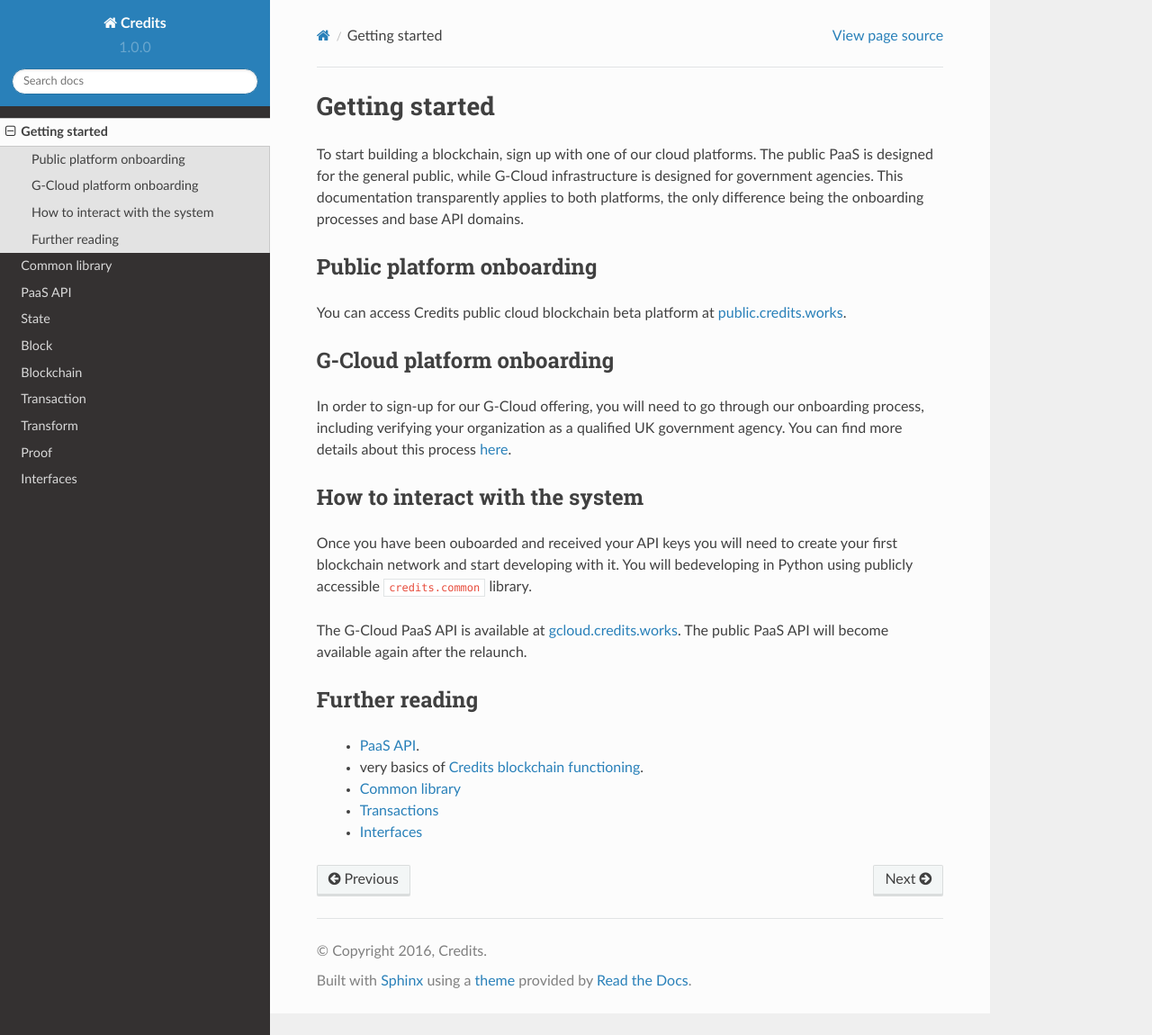
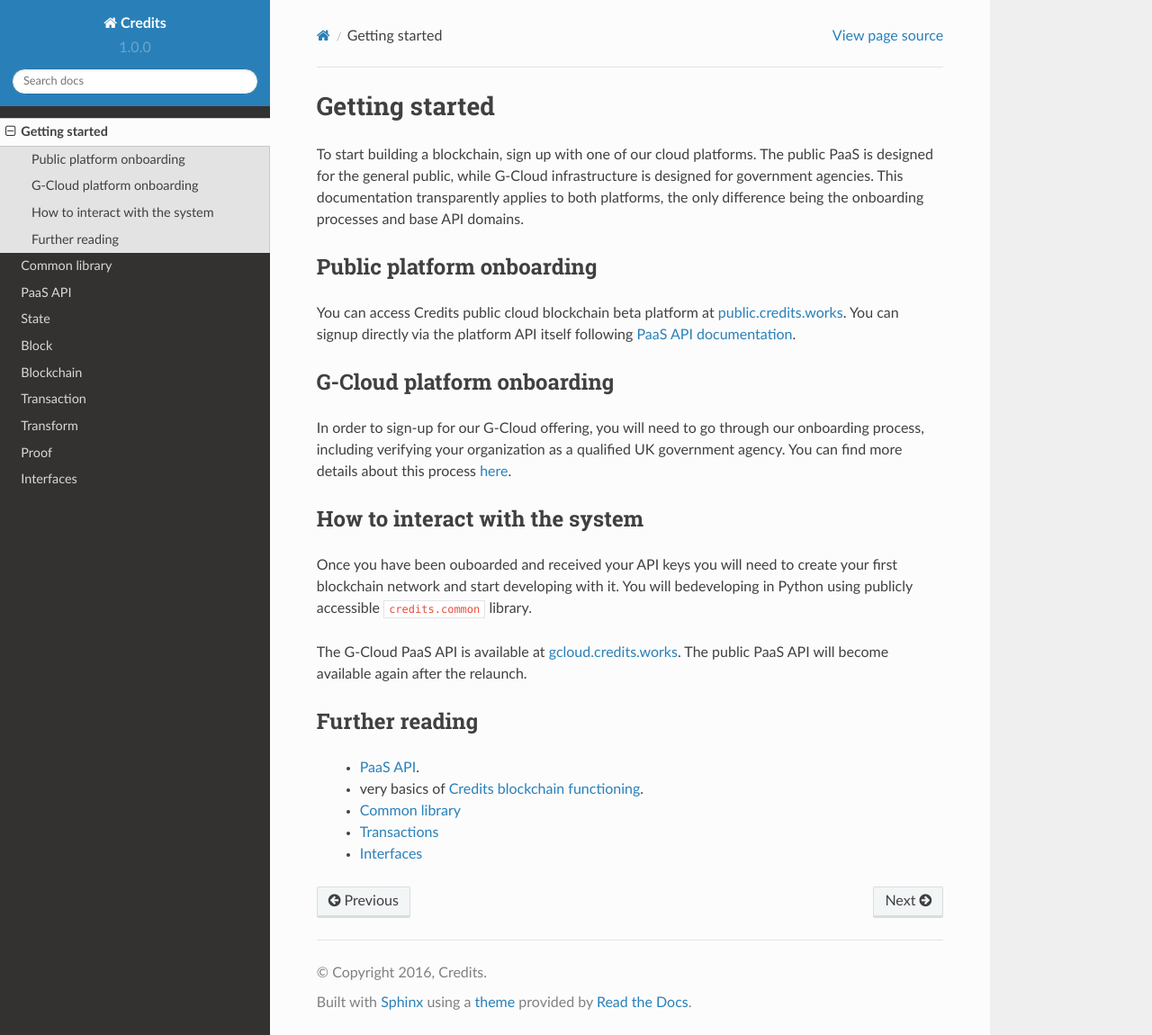
Before and after one commit to voodoo12345/credits-docs, a Sphinx documentation site: the page built from source/getting_started.rst, in a window 1280 px wide and 1150 px high. Shown: the whole window at 90% size. Built offline with Sphinx 7.4.7 and the Read the Docs theme 2.0.0, drawn with Linux system fonts in a browser that asks for light colours; pages that are not in the unit, such as notebooks, are missing from menus.

Commit message:
- reference to public API

```diff
--- a/source/getting_started.rst
+++ b/source/getting_started.rst
@@ -14,7 +14,8 @@
 ^^^^
 
 You can access Credits public cloud blockchain beta platform at `public.credits.works
-<https://public.credits.works>`_.
+<https://public.credits.works>`_. You can signup directly via the platform API itself
+following :ref:`PaaS API documentation <paas-api>`.
 
 G-Cloud platform onboarding
 ^^^^
```
